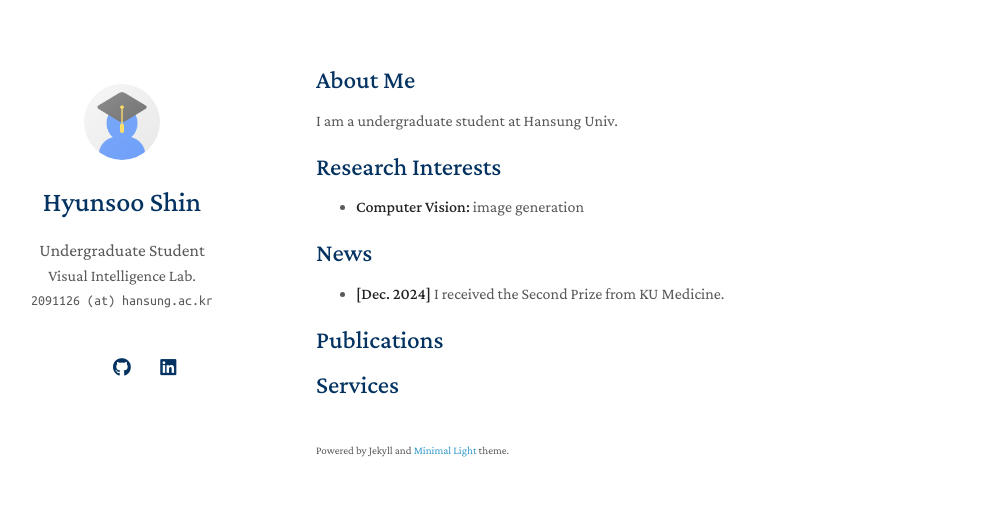
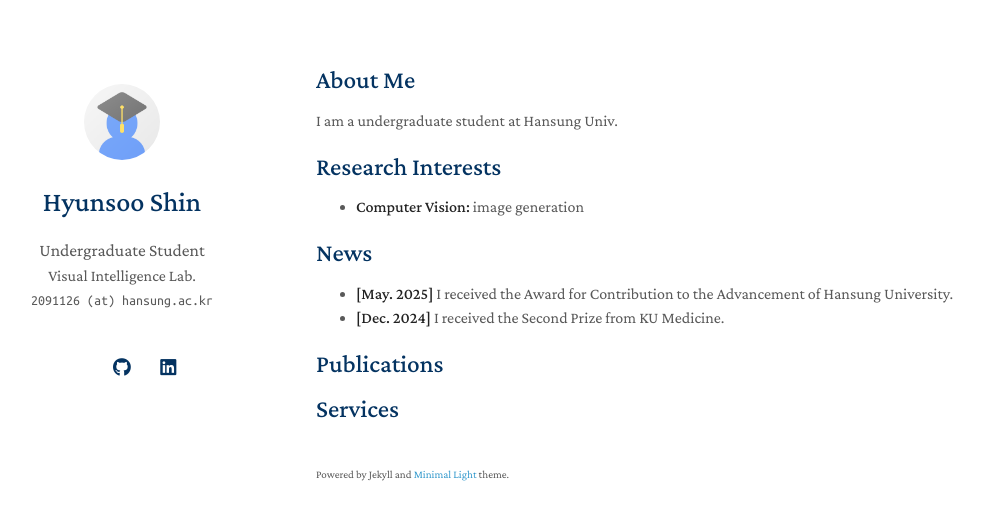
Before and after one commit to YONGJI04/yongji04.github.io, a Jekyll site: the page built from index.md, in a window 1280 px wide. Shown: the top 520 px of the page, without its empty margins (154-1138 px from the left). Built offline with Jekyll 4.4.1, drawn with Linux system fonts in a browser that asks for light colours; a style sheet for code colours, icons or effects is not loaded; our own code applies the rules of GitHub Pages for plain Markdown files.

Commit message:
Update index.md

```diff
--- a/index.md
+++ b/index.md
@@ -12,6 +12,7 @@ I am a undergraduate student at Hansung Univ.
 
 ## News
 
+- **[May. 2025]** I received the Award for Contribution to the Advancement of Hansung University.
 - **[Dec. 2024]** I received the Second Prize from KU Medicine.
 
 {% include_relative _includes/publications.md %}
```
